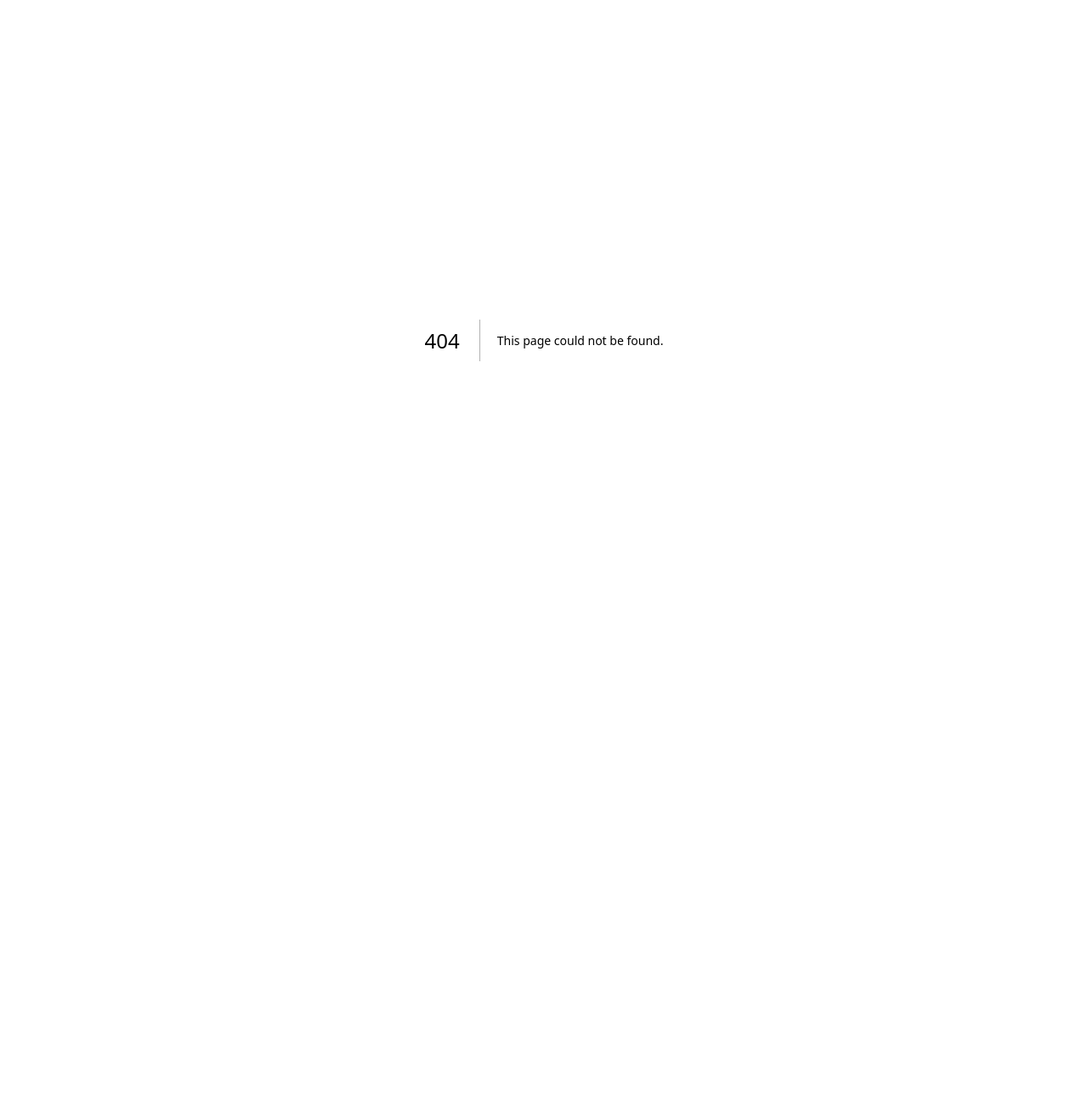
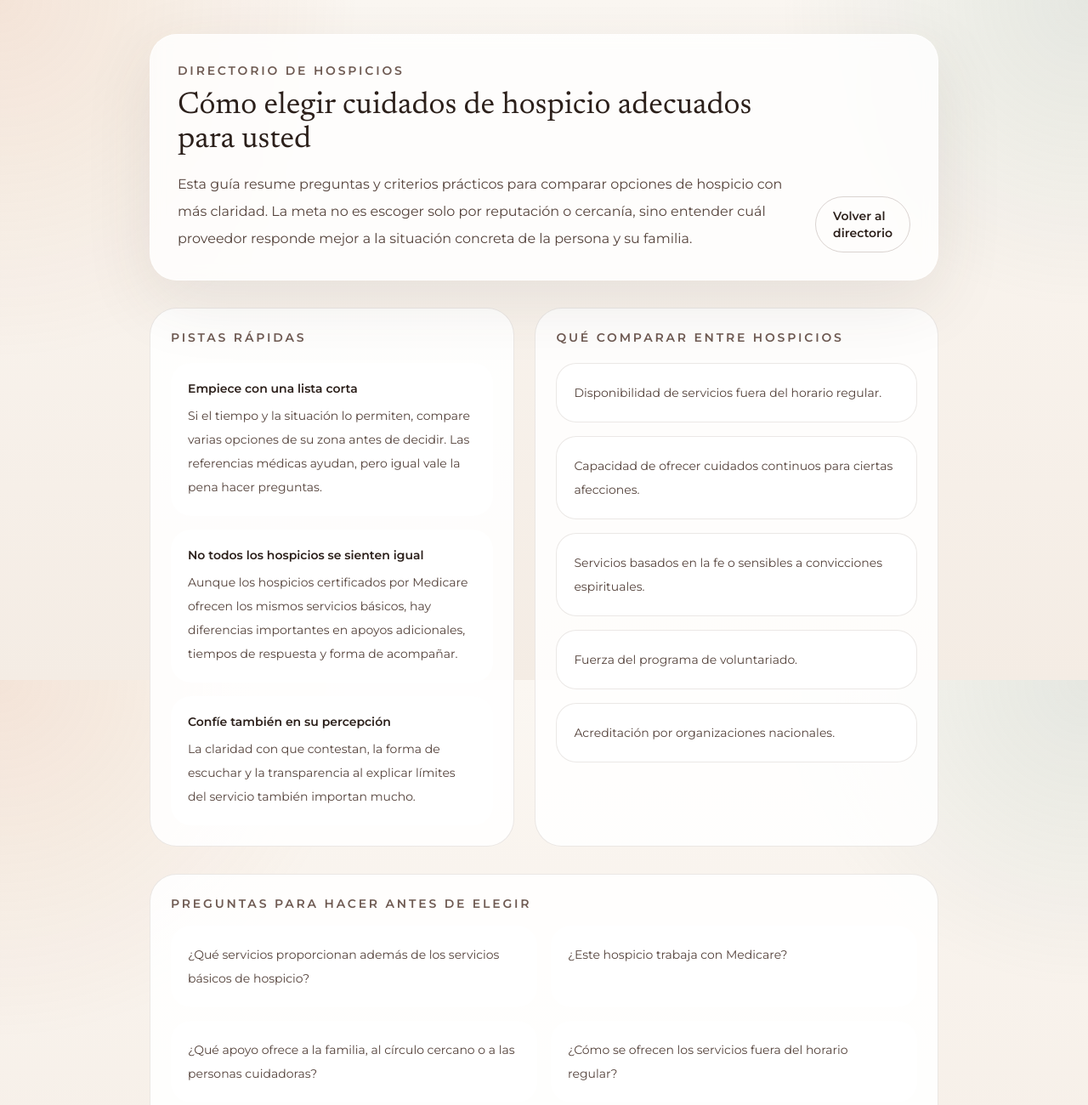
Before and after one commit to lwbpr/EOL-Planner, a Next.js app: page /directorio/como-elegir-cuidados-de-hospicio in a window 1280 px wide. Before the commit this address had no page. Shown: the top 1300 px of the page at 85% size. Before the commit the page ends 800 px from the top, so only its background shows below. Built offline with nearby package versions, Linux system fonts and the light colour scheme.

Commit message:
Add hospice choosing guide

```diff
--- /dev/null
+++ b/app/directorio/como-elegir-cuidados-de-hospicio/page.tsx
@@ -0,0 +1,146 @@
+import Link from "next/link";
+
+export const revalidate = 86400;
+
+const QUESTIONS = [
+  "¿Qué servicios proporcionan además de los servicios básicos de hospicio?",
+  "¿Este hospicio trabaja con Medicare?",
+  "¿Qué apoyo ofrece a la familia, al círculo cercano o a las personas cuidadoras?",
+  "¿Cómo se ofrecen los servicios fuera del horario regular?",
+  "¿Cuánto tarda normalmente el proceso de admisión una vez se solicita el servicio?",
+  "¿Está acreditado por una organización nacional y puede mostrar documentación?",
+];
+
+const DIFFERENCES = [
+  "Disponibilidad de servicios fuera del horario regular.",
+  "Capacidad de ofrecer cuidados continuos para ciertas afecciones.",
+  "Servicios basados en la fe o sensibles a convicciones espirituales.",
+  "Fuerza del programa de voluntariado.",
+  "Acreditación por organizaciones nacionales.",
+];
+
+export default function ChoosingHospicePage() {
+  return (
+    <main className="mx-auto flex w-full max-w-5xl flex-1 flex-col gap-8 px-6 py-10 md:px-10 lg:px-12">
+      <section className="rounded-[2rem] border border-white/50 bg-white/80 p-8 shadow-[0_24px_80px_rgba(71,60,53,0.1)] backdrop-blur">
+        <div className="flex flex-col gap-4 lg:flex-row lg:items-end lg:justify-between">
+          <div className="max-w-3xl">
+            <p className="text-sm font-semibold uppercase tracking-[0.2em] text-[var(--muted)]">
+              Directorio de hospicios
+            </p>
+            <h1 className="mt-3 font-display text-4xl text-[var(--ink)]">
+              Cómo elegir cuidados de hospicio adecuados para usted
+            </h1>
+            <p className="mt-4 text-base leading-8 text-[var(--muted-strong)]">
+              Esta guía resume preguntas y criterios prácticos para comparar opciones
+              de hospicio con más claridad. La meta no es escoger solo por reputación
+              o cercanía, sino entender cuál proveedor responde mejor a la situación
+              concreta de la persona y su familia.
+            </p>
+          </div>
+
+          <Link
+            href="/directorio"
+            className="inline-flex items-center justify-center rounded-full border border-[var(--line-strong)] px-5 py-3 text-sm font-semibold text-[var(--ink)] transition hover:bg-[var(--surface-soft)]"
+          >
+            Volver al directorio
+          </Link>
+        </div>
+      </section>
+
+      <section className="grid gap-6 lg:grid-cols-[0.95fr_1.05fr]">
+        <aside className="rounded-[2rem] border border-[var(--line)] bg-[var(--surface)] p-6">
+          <p className="text-sm font-semibold uppercase tracking-[0.2em] text-[var(--muted)]">
+            Pistas rápidas
+          </p>
+
+          <div className="mt-5 grid gap-4">
+            <div className="rounded-3xl bg-white p-5">
+              <p className="text-sm font-semibold text-[var(--ink)]">
+                Empiece con una lista corta
+              </p>
+              <p className="mt-2 text-sm leading-7 text-[var(--muted-strong)]">
+                Si el tiempo y la situación lo permiten, compare varias opciones de su
+                zona antes de decidir. Las referencias médicas ayudan, pero igual vale
+                la pena hacer preguntas.
+              </p>
+            </div>
+
+            <div className="rounded-3xl bg-white p-5">
+              <p className="text-sm font-semibold text-[var(--ink)]">
+                No todos los hospicios se sienten igual
+              </p>
+              <p className="mt-2 text-sm leading-7 text-[var(--muted-strong)]">
+                Aunque los hospicios certificados por Medicare ofrecen los mismos
+                servicios básicos, hay diferencias importantes en apoyos adicionales,
+                tiempos de respuesta y forma de acompañar.
+              </p>
+            </div>
+
+            <div className="rounded-3xl bg-white p-5">
+              <p className="text-sm font-semibold text-[var(--ink)]">
+                Confíe también en su percepción
+              </p>
+              <p className="mt-2 text-sm leading-7 text-[var(--muted-strong)]">
+                La claridad con que contestan, la forma de escuchar y la transparencia
+                al explicar límites del servicio también importan mucho.
+              </p>
+            </div>
+          </div>
+        </aside>
+
+        <section className="rounded-[2rem] border border-[var(--line)] bg-white/85 p-6">
+          <p className="text-sm font-semibold uppercase tracking-[0.2em] text-[var(--muted)]">
+            Qué comparar entre hospicios
+          </p>
+
+          <div className="mt-5 grid gap-4">
+            {DIFFERENCES.map((item) => (
+              <article
+                key={item}
+                className="rounded-[1.5rem] border border-[var(--line)] bg-[var(--surface)] p-5 text-sm leading-7 text-[var(--muted-strong)]"
+              >
+                {item}
+              </article>
+            ))}
+          </div>
+        </section>
+      </section>
+
+      <section className="rounded-[2rem] border border-[var(--line)] bg-[var(--surface)] p-6">
+        <p className="text-sm font-semibold uppercase tracking-[0.2em] text-[var(--muted)]">
+          Preguntas para hacer antes de elegir
+        </p>
+        <div className="mt-4 grid gap-4 md:grid-cols-2">
+          {QUESTIONS.map((question) => (
+            <div
+              key={question}
+              className="rounded-3xl bg-white p-5 text-sm leading-7 text-[var(--muted-strong)]"
+            >
+              {question}
+            </div>
+          ))}
+        </div>
+      </section>
+
+      <section className="rounded-[2rem] border border-[var(--line)] bg-white/85 p-6">
+        <p className="text-sm font-semibold uppercase tracking-[0.2em] text-[var(--muted)]">
+          Próximos pasos sugeridos
+        </p>
+        <div className="mt-4 grid gap-4 md:grid-cols-3">
+          <div className="rounded-3xl bg-[var(--surface)] p-5 text-sm leading-7 text-[var(--muted-strong)]">
+            Identifique dos o tres hospicios que cubran su pueblo o área inmediata.
+          </div>
+          <div className="rounded-3xl bg-[var(--surface)] p-5 text-sm leading-7 text-[var(--muted-strong)]">
+            Compare puntuación, certificación, internado y tiempos de respuesta, pero
+            compleméntelo con llamadas directas.
+          </div>
+          <div className="rounded-3xl bg-[var(--surface)] p-5 text-sm leading-7 text-[var(--muted-strong)]">
+            Tome nota de cómo explican los servicios, qué apoyo ofrecen a la familia y
+            si contestan con claridad las preguntas difíciles.
+          </div>
+        </div>
+      </section>
+    </main>
+  );
+}
--- a/components/module-1/directory-browser.tsx
+++ b/components/module-1/directory-browser.tsx
@@ -24,6 +24,7 @@ type HospiceScoreItem = {
 };
 
 const HOSPICE_QUALITY_INFO_HREF = "/directorio/metodologia-puntuacion-hospicios";
+const HOSPICE_CHOOSING_INFO_HREF = "/directorio/como-elegir-cuidados-de-hospicio";
 
 function normalizeUrl(url?: string) {
   if (!url) return null;
@@ -1363,11 +1364,12 @@ export function DirectoryBrowser({
         </div>
 
         {activeLabel && showHospiceQualityIntro ? (
-          <div className="mt-6 rounded-[1.75rem] border border-[rgba(201,120,66,0.18)] bg-[var(--accent-soft)]/55 p-6">
+          <div className="mt-6 grid gap-4 xl:grid-cols-2">
+            <div className="rounded-[1.75rem] border border-[rgba(201,120,66,0.18)] bg-[var(--accent-soft)]/55 p-6">
               <div className="flex flex-col gap-4 lg:flex-row lg:items-end lg:justify-between">
                 <div className="max-w-3xl">
                   <p className="text-sm font-semibold uppercase tracking-[0.18em] text-[var(--accent-strong)]">
-                  Cómo leer esta puntuación
+                    Cómo leer la puntuación de calidad de hospicio
                   </p>
                   <p className="mt-3 text-sm leading-7 text-[var(--muted-strong)]">
                     La puntuación total resume ocho métricas de calidad publicadas por
@@ -1383,6 +1385,30 @@ export function DirectoryBrowser({
                 >
                   ¿Cómo se calcula esta puntuación?
                 </Link>
+              </div>
+            </div>
+
+            <div className="rounded-[1.75rem] border border-[rgba(64,99,74,0.18)] bg-[var(--success-soft)]/80 p-6">
+              <div className="flex flex-col gap-4 lg:flex-row lg:items-end lg:justify-between">
+                <div className="max-w-3xl">
+                  <p className="text-sm font-semibold uppercase tracking-[0.18em] text-[var(--success-strong)]">
+                    Cómo elegir cuidados de hospicios adecuados para usted
+                  </p>
+                  <p className="mt-3 text-sm leading-7 text-[var(--muted-strong)]">
+                    Aunque los hospicios certificados por Medicare ofrecen los
+                    mismos servicios básicos, pueden variar en disponibilidad fuera
+                    de horario, apoyos a la familia, acreditación y otros elementos
+                    importantes para su situación. Revise una guía breve para saber
+                    qué comparar y qué preguntas hacer.
+                  </p>
+                </div>
+                <Link
+                  href={HOSPICE_CHOOSING_INFO_HREF}
+                  className="inline-flex items-center justify-center rounded-full border border-[rgba(64,99,74,0.24)] bg-white px-5 py-3 text-sm font-semibold text-[var(--success-strong)] transition hover:bg-[var(--surface-soft)]"
+                >
+                  Ver guía para elegir hospicio
+                </Link>
+              </div>
             </div>
           </div>
         ) : null}
```
Lines whose indentation alone changed are shown as unchanged.
